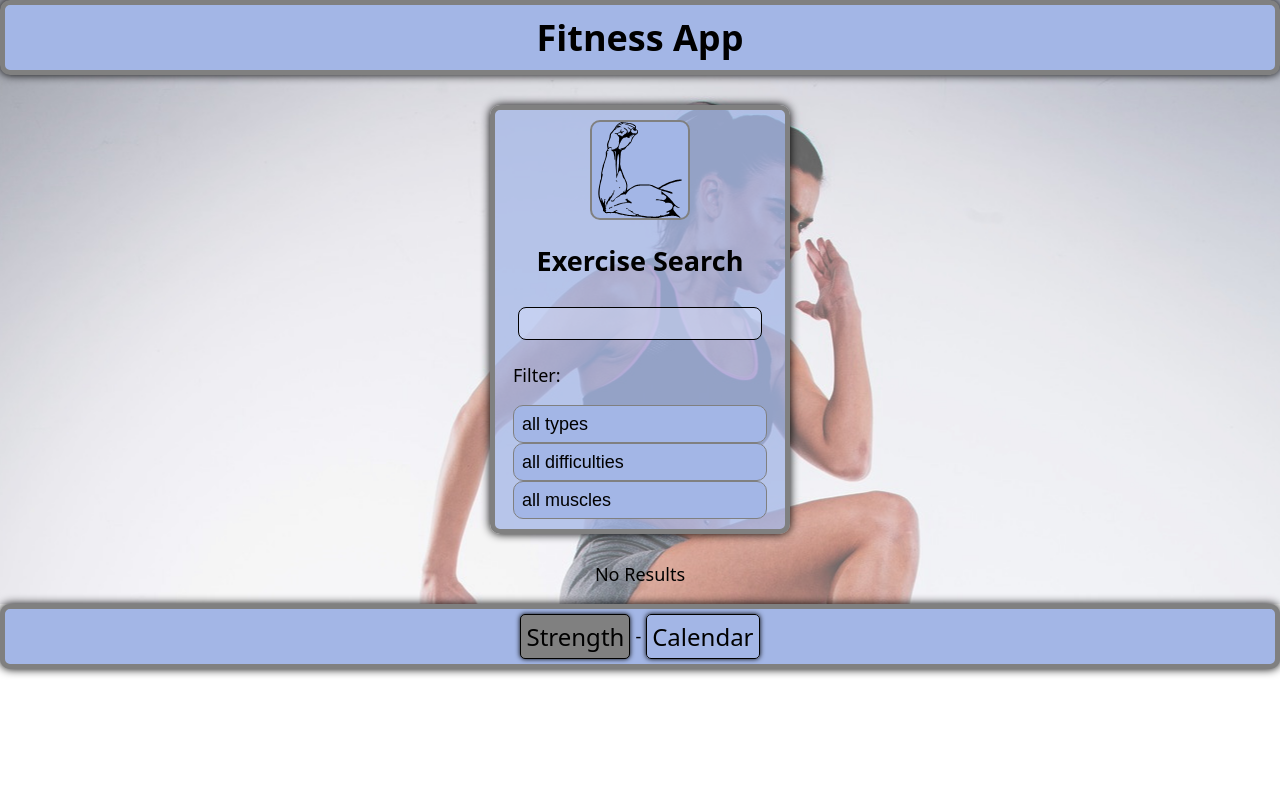
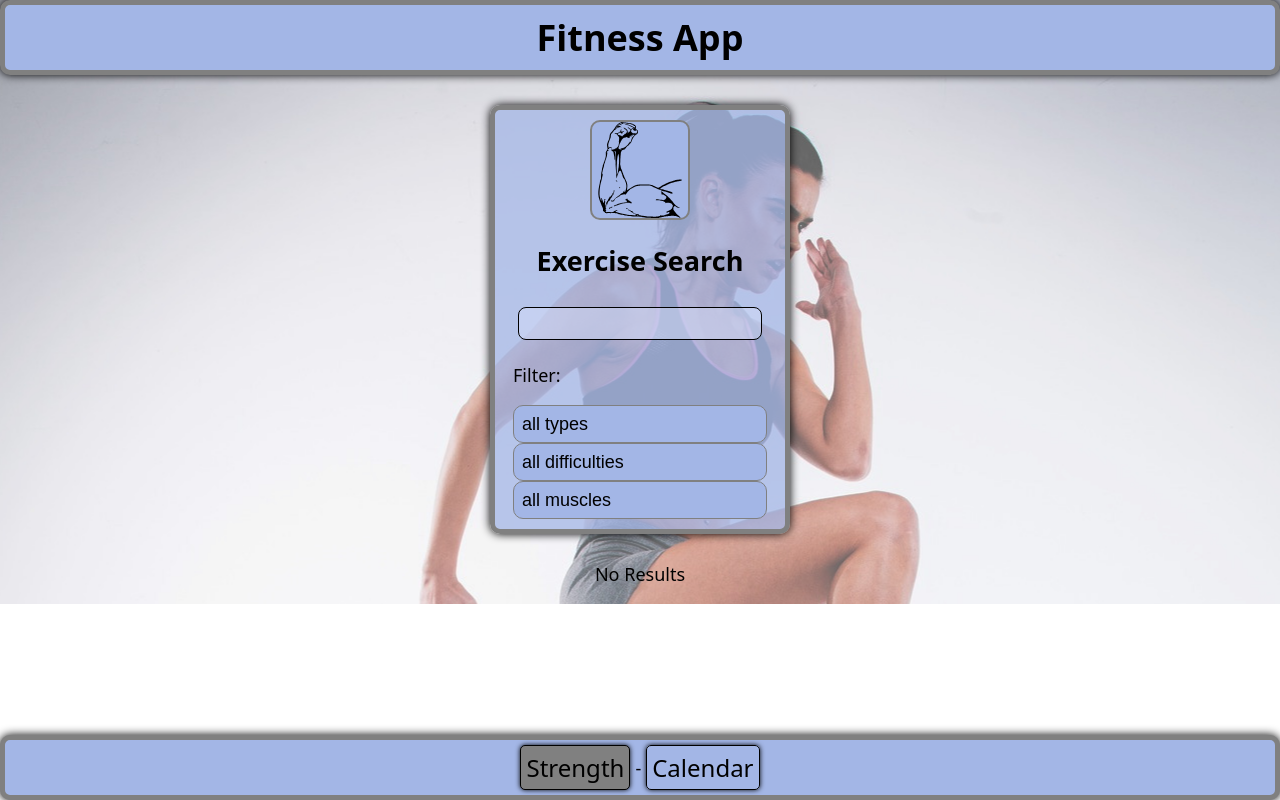
Before and after one commit to lenzloesche/capstone-project, a Next.js app: page /strength in a window 1280 px wide. Built offline with nearby package versions, Linux system fonts and the light colour scheme.

Commit message:
fixed position

```diff
--- a/components/Navigation/index.js
+++ b/components/Navigation/index.js
@@ -9,10 +9,12 @@ const StyledNavigation = styled.footer`
   justify-content: center;
   flex.direction: column;
   border: 1px solid black;
-  margin-bottom: 20px;
   border: 5px solid grey;
   border-radius: 10px;
   box-shadow: 0 0 10px black;
+  position fixed;
+  bottom:0;
+  left:0;
 `;
 
 export default function Navigation({ selected }) {
```
